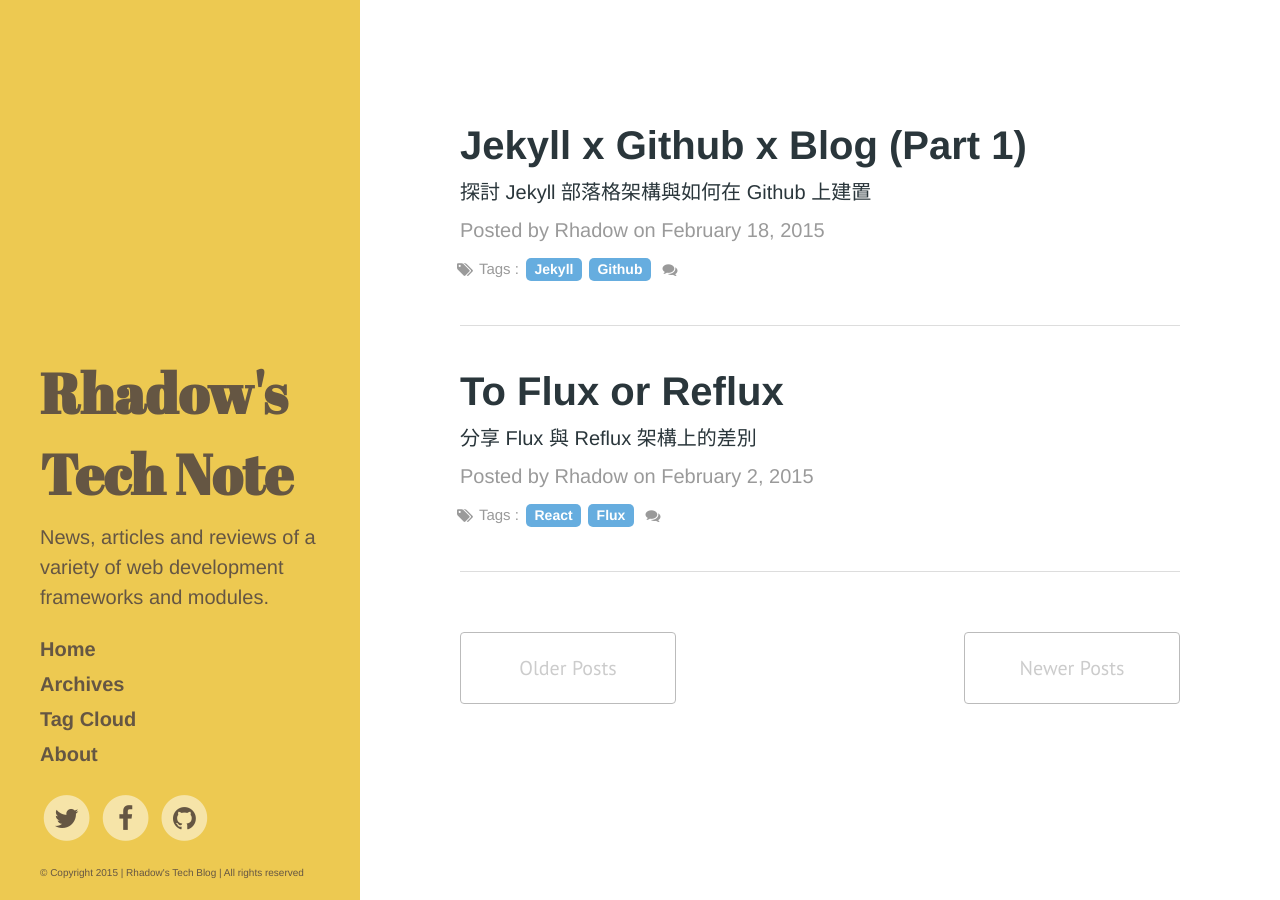
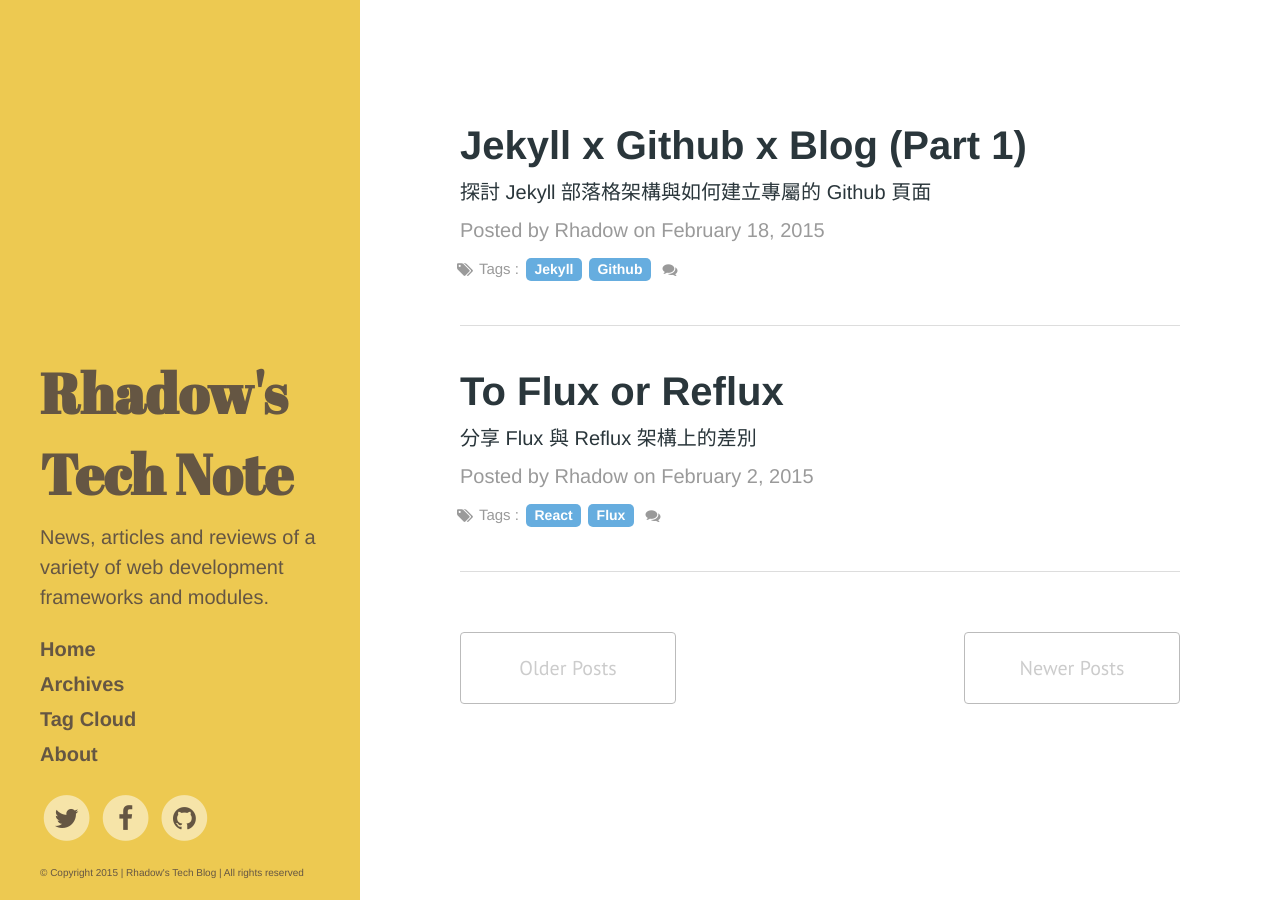
Before and after one commit to Rhadow/Rhadow.github.io, a Jekyll site: the page built from index.html, in a window 1280 px wide. Built offline with Jekyll 4.4.1, drawn with Linux system fonts in a browser that asks for light colours; nearby versions of some CDN libraries; Markdown is read by kramdown in place of the engine named in the settings; the list of posts is cut into pages by our own code; comment, search, counter and statistics services are not loaded; some of the changed lines change nothing that is shown.

Commit message:
fix minor errors in article

````diff
--- a/_posts/2015-02-18-Jekyll-x-Github-x-Blog-Part1.markdown
+++ b/_posts/2015-02-18-Jekyll-x-Github-x-Blog-Part1.markdown
@@ -1,7 +1,7 @@
 ---
 layout     : post
 title      : "Jekyll x Github x Blog (Part 1)"
-subtitle   : "探討 Jekyll 部落格架構與如何在 Github 上建置"
+subtitle   : "探討 Jekyll 部落格架構與如何建立專屬的 Github 頁面"
 date       : 2015-02-18 15:37:04
 author     : "Rhadow"
 tags       : Jekyll Github
@@ -9,7 +9,7 @@
 signature  : true
 ---
 
-由於身邊大部份的同事們都擁有屬於自己的部落格，用來分享技術或記錄自己的學習過程等，讓不想落後別人的我有了很大的動力來製作屬於自己的部落格。本篇主要是記錄 Jekyll 部落格的架構，Part 2 會分享一些功能的實作，更詳細的教學可參考 [Jekyll 官網](http://jekyllrb.com/)
+由於身邊大部份的同事們都擁有屬於自己的部落格，用來分享技術或記錄自己的學習過程等，讓不想落後別人的我有了很大的動力來製作屬於自己的部落格。本篇主要是記錄 Jekyll 部落格的架構，Part 2 會分享一些功能的實作，更詳細的教學可參考 [Jekyll 官網](http://jekyllrb.com/)。
 
 ## Jekyll 簡介
 Jekyll 是一個部落格平台，主要的功能是能夠讓人們可以在 Github 上使用靜態的 HTML 頁面建置部落格。使用者使用 markdown 語法撰寫部落格文章，Jekyll 則會透過動態模板 (Template) 將文章轉為靜態 HTML 網頁。同時 Github Pages 也提供方便的 Host 功能，只需要將你的專案存在 Github 的儲存庫 (Repository) 中，就能夠讓 Github 來協助我們作 Host 的動作，不用再費其他心思。
@@ -18,25 +18,28 @@
 
 ## 靜態頁面的好處
 當初會選擇使用 Jekyll 來當製作部落格的工具主要是因為以下的原因：
+
 * 單純
   * 不需要 Database，所有的文章都被轉換成一份份的 HTML 檔
   * 快速，由於檔案都是靜態的 HTML 檔，載入起來速度相對會比較快
   * 輕巧，不會有預設的進階功能 (標籤，評論等)，換句話說，需要什麼功能都必須自己實作
 * Host 方便
-  * Github Pages 會自動將你的 Jekyll 部落格建置並 Host 在專屬於你的網址。這項功能完全免費，更棒的是還可以同時享受 Github 本來就有提供的版本控制功能。
+  * Github Pages 會自動將你的 Jekyll 部落格建置並 Host 在專屬於你的網址。這項功能完全免費，更棒的是還可以同時享受 Github 本來就有提供的版本控制功能
 * 控制自由度高
   * 由於 Jekyll 只提供簡單的基本瀏覽功能，使用者可以客製化自己的部落格，也能從製作不同功能的過程中學習
 
 ## 快速建置 Jekyll 部落格
 建置一個 Jekyll 部落格主要有兩種方法：
+
 * 使用 Command Line 安裝 Jekyll，新增一個 Jekyll 專案並使用 `jekyll new` 來初始化。完成之後使用 `jekyll build` 和 `jekyll serve` 來建置一個位於本地端的部落格。詳細的流程可以參考 [Jekyll Quick-start 頁面](http://jekyllrb.com/docs/quickstart/)。
 * 如果你像我一樣懶得把 Jekyll 的文件都讀一遍，另一個選擇就是使用其他高手以 Jekyll 為基底預先寫好的 Generator，並增加自己想要的新功能與樣式。
 本部落格使用的 Generator 是 [Poole/Hyde](https://github.com/poole/hyde)，當然也有其他不錯的選擇，像是 [JekyllBootstrap](http://jekyllbootstrap.com/)，[MadeMistakes](https://mademistakes.com/work/) 等。
 
-## 開始建立基底
+## 建立基礎
 開始的第一步是將 [Poole/Hyde](https://github.com/poole/hyde) 的內容搬到我們自己的部落格儲存庫內。這邊要使用 Fork 或是 Clone 都可以，看各位喜好。
 
 特別注意的是，在命名儲存庫時有兩種選擇：
+
 * 自訂專案名稱
 * 命名為 `你的帳號.github.io`
 
@@ -50,6 +53,7 @@
 
 ## 部落格結構
 接著讓我們來看看 Poole 的基本架構，詳細的結構可以在 [Poole/Hyde](https://github.com/poole/hyde) 的官方 Github 頁面查詢：
+
 ```
 404.html
 CNAME
@@ -64,9 +68,11 @@
 index.html
 public
 ```
+
 當在本地端使用 `jekyll build` 和 `jekyll serve` 建置後，會有一個 `_site` 的資料夾產生，此資料夾是建置後的結果。在建置的過程中，所有的專案內容，除了有底線開頭的檔案都會被複製到這個 `_site` 資料夾中，markdown 檔案則會透過 [Liquid](http://liquidmarkup.org/) 動態模板轉換成靜態 HTML 頁面。
 
 _posts 資料夾是用來存放所有 markdown 格式的部落格文章，Poole 預設的範例文章如下：
+
 ```
 2013-12-31-whats-jekyll.md
 2014-01-01-example-content.md
@@ -78,6 +84,7 @@
 [_config.yml](https://github.com/poole/poole/blob/master/_config.yml) 是很重要的檔案，部落格內的所有設定都必須到 `config.yml` 內去做，可設定的內容包含網址路徑，說明，markdown 的寫法等，詳細的內容可到 [Jekyll Configuration](http://jekyllrb.com/docs/configuration/) 查看。
 
 最後，[_layout](https://github.com/poole/poole/tree/master/_layouts) 和 [_include](https://github.com/poole/poole/tree/master/_includes) 資料夾裡面裝著所有組成部落格的 boilerplate HTML 檔案：
+
 ```
 default.html
 page.html
@@ -93,20 +100,24 @@
 以下是 Poole/Hyde 提供的八個內建顏色：
 ![Hyde theme classes](https://f.cloud.github.com/assets/98681/1817044/e5b0ec06-6f68-11e3-83d7-acd1942797a1.png)
 要改變顏色很容易，只需要在 `default.html` 加入對應的 class 到  `<body>` 就完成了。範例如下：
+
 ```html
 <body class="theme-base-08">
   ...
 </body>
 ```
-Poole/Hyde 也提供將導覽 bar 調到左邊的樣式：
+
+Poole/Hyde 也提供將導覽 bar 調到右邊的樣式：
 ![Hyde with reverse layout](https://f.cloud.github.com/assets/98681/1831230/42b0d3ac-7384-11e3-8d54-2065afd03f9e.png)
 要達成此效果也很簡單，一樣在 `default.html` 中的  `<body>` 內加入 `layout-reverse` 的 class 就可完成。範例如下：
+
 ```html
 <body class="layout-reverse">
   ...
 </body>
 ```
+
 如果你了解一些 CSS 的技巧，也可以加入自己的 CSS 檔案，剩下的就是自由發揮了。
 
 ## 總結
-使用 Jekyll 建置一個簡易的部落格不是一件難事，它擁有單純，方便與自由度等優點。但是，當你需要某些特殊功能時又該怎麼做呢？沒錯，就是自己動手刻。在接下來 Part 2 文章內，我會分享如何實作改善文章顯示方法，評論，標籤與加入 Google Analytic 等功能。如果文章內有任何錯誤或問題，歡迎各位討論糾正。
+使用 Jekyll 建置一個簡易的部落格不是一件難事，它擁有單純，方便與自由度等優點。但是，當你需要某些特殊功能時又該怎麼做呢？沒錯，就是自己動手刻。在接下來 Part 2 文章內，我會分享如何實作改善文章顯示方法，評論，標籤與加入 Google Analytics 等功能。如果文章內有任何錯誤或問題，歡迎各位討論糾正。
````
